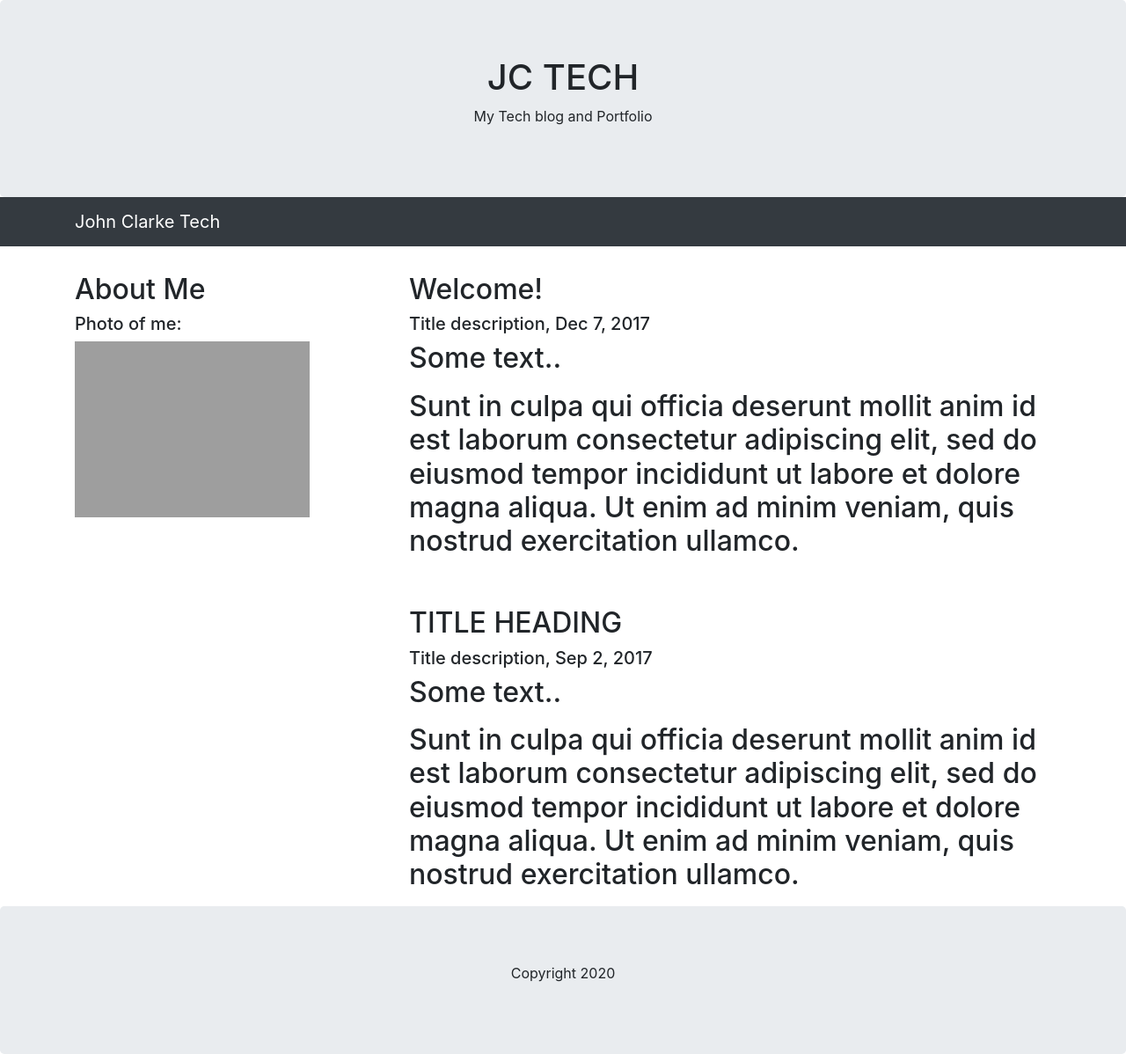
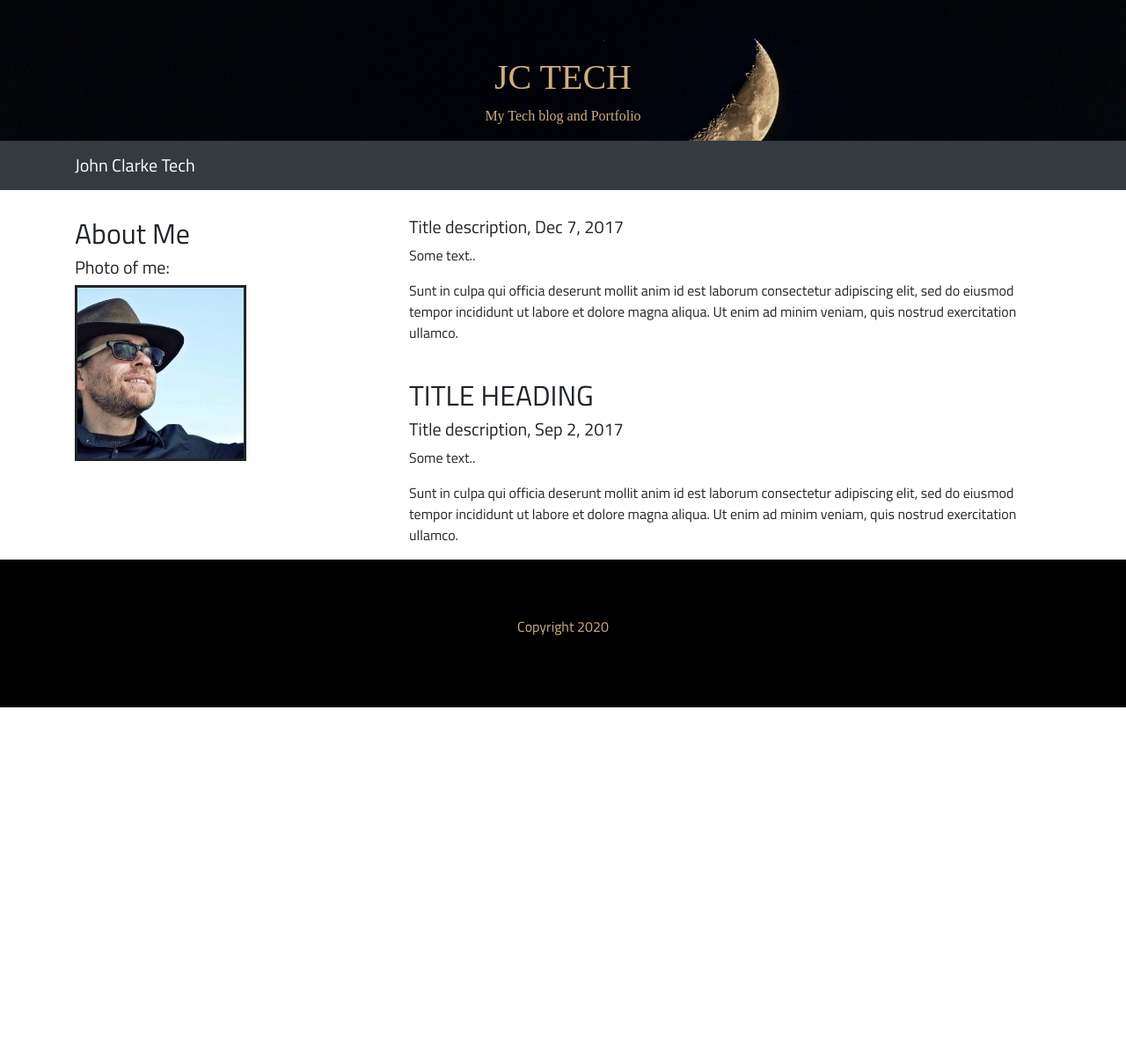
Before and after one commit to omnisonic/jctech_django, a Django app: page / in a window 1280 px wide. Shown: the whole page at 88% size. After the commit the page ends 804 px from the top, so only its background shows below. Run offline with Django 3.2, Linux system fonts and the light colour scheme; some libraries are stand-ins or nearby versions; grey boxes are pictures that could not be loaded.

Commit message:
worked on converting to django templating

```diff
--- /dev/null
+++ b/pages/static/css/style.css
@@ -0,0 +1,98 @@
+body, html {
+  height: 100%;
+  font-family: 'Titillium Web', sans-serif;
+}
+
+.hd-text {
+
+    font-family: 'Merriweather', serif;
+    color: #cdae82;
+}
+.bg {
+  /* The image used */
+  background-image: url("../img/half-moon-1920.jpg");
+
+  /* Full height */
+  height: 20%;
+
+  /* Center and scale the image nicely */
+  background-position: center;
+  background-repeat: no-repeat;
+  background-size: cover;
+}
+.colorful {
+}
+
+.jumbotron {
+  border-radius:0;
+}
+.white_txt {
+  color: #cdae82;
+}
+
+.sidebar-img {
+      height: 200px;
+      background: #aaa;
+     }
+
+.footer {
+  background-color: black;
+  color: #cdae82;
+}
+
+.custom2 {
+  line-height: 20px;
+}
+
+.custom3 {
+  border-color: #000;
+}
+
+.custom4 {
+  padding: 10em;
+}
+.custom5 {
+  text-decoration:blink
+}
+
+.gradient {
+background: rgb(0, 0, 0);
+background: -moz-linear-gradient(0deg, rgba(206, 206, 206, 0.902) 5%, rgba(205,174,130,0.9247899843531162) 50%);
+background: -webkit-linear-gradient(0deg, rgba(134, 131, 131, 0.902) 5%, rgba(205,174,130,0.9247899843531162) 50%);
+background: linear-gradient(0deg, rgba(95, 92, 92, 0.902) 5%, rgba(205,174,130,0.9247899843531162) 50%);
+filter: progid:DXImageTransform.Microsoft.gradient(startColorstr="#000000",endColorstr="#cdae82",GradientType=1); }
+
+.body-img {
+position: absolute;
+  clip: rect(0px,600px,200px,0px);
+}
+/* Contact from submit button*/
+.btn-info {
+	color: #fff;
+	/* background-color: #17a2b8; */
+	border-color: #fff;
+	background-color: black;
+}
+
+.btn-info:hover {
+	color: #000;
+	background-color: #fff;
+	border-color: #000;
+}
+
+img {
+	vertical-align: middle;
+	border-style: solid;
+}
+/*
+.navbar-nav {
+  float:none;
+  margin:0 auto;
+  display: block;
+  text-align: center;
+}
+
+.navbar-nav > li {
+  display: inline-block;
+  float:none;
+} */
--- a/pages/templates/base.html
+++ b/pages/templates/base.html
@@ -1,7 +1,8 @@
+{% load static %}
 <!DOCTYPE html>
 <html lang="en">
 <head>
-  <title>{{title|title}}</title>
+  <title>{% block title %}{% endblock %}</title>
   <meta charset="utf-8">
   <meta name="viewport" content="width=device-width, initial-scale=1">
   <link rel="stylesheet" href="https://maxcdn.bootstrapcdn.com/bootstrap/4.4.1/css/bootstrap.min.css">
@@ -9,7 +10,7 @@
   <script src="https://cdnjs.cloudflare.com/ajax/libs/popper.js/1.16.0/umd/popper.min.js"></script>
   <script src="https://maxcdn.bootstrapcdn.com/bootstrap/4.4.1/js/bootstrap.min.js"></script>
   <link href="https://fonts.googleapis.com/css?family=Titillium+Web&display=swap" rel="stylesheet">
-  <link rel="stylesheet" href="./css/style.css">
+  <link rel="stylesheet" href="{% static 'css/style.css' %}">
   <style>
   .fakeimg {
     height: 200px;
@@ -32,11 +33,11 @@
   </button>
   <div class="collapse navbar-collapse" id="collapsibleNavbar">
     <ul class="navbar-nav">
-    {% for page in pages %}
+    <!-- {% for page in pages %}
       <li class="nav-item">
         <a class="nav-link {{ 'active' }}"  href="{{ page.title }}"> { page.title|title }}</a>
       </li>
-    {% endfor %}
+    {% endfor %} -->
 
     </ul>
   </div>
@@ -49,7 +50,7 @@
    <div class="col-sm-4">
      <h2>About Me</h2>
      <h5>Photo of me:</h5>
-     <div><img class="fakeimg" src="./img/headshot.jpg" alt="Italian Trulli">
+     <div><img class="fakeimg" src="{% static 'img/headshot.jpg' %}" alt="photo">
 </div>
      <!-- <p>Some text about me in culpa qui officia deserunt mollit anim..</p>
      <h3>Some Links</h3>
@@ -72,7 +73,8 @@
    </div>
 
     <div class="col">
-       <h2>{{ content|safe }}</h2>
+      {% block content %}
+      {% endblock content %}
     </div>
   </div>
 </div>
--- /dev/null
+++ b/pages/templates/index.html
@@ -0,0 +1,19 @@
+{% extends "base.html" %}
+
+<!-- {% block nav-home %}<strong class="nav-active">Home</strong>{% endblock %} -->
+
+<div>
+  {% block title %}
+  <h2>Welcome!</h2>
+  {% endblock title %}
+  {% block content %}
+<h5>Title description, Dec 7, 2017</h5>
+  <p>Some text..</p>
+  <p>Sunt in culpa qui officia deserunt mollit anim id est laborum consectetur adipiscing elit, sed do eiusmod tempor incididunt ut labore et dolore magna aliqua. Ut enim ad minim veniam, quis nostrud exercitation ullamco.</p>
+  <br>
+  <h2>TITLE HEADING</h2>
+  <h5>Title description, Sep 2, 2017</h5>
+  <p>Some text..</p>
+  <p>Sunt in culpa qui officia deserunt mollit anim id est laborum consectetur adipiscing elit, sed do eiusmod tempor incididunt ut labore et dolore magna aliqua. Ut enim ad minim veniam, quis nostrud exercitation ullamco.</p>
+</div>
+{% endblock content %}
--- a/pages/urls.py
+++ b/pages/urls.py
@@ -1,7 +1,11 @@
 from django.urls import path
-from pages import views
+from . import views
 
 
 urlpatterns = [
-    path ('', views.homepage)
+    path ('', views.homepage),
+    path ('blog/', views.blog),
+    path ('bio/', views.bio),
+    path ('contact/', views.contact),
+    path ('project/', views.projects),
 ]
--- a/pages/views.py
+++ b/pages/views.py
@@ -5,8 +5,33 @@ from django.shortcuts import render
 
 
 def homepage(request):
-    content_html = open('pages/content/index.html').read()
+    context = {}
+    return render(request, 'index.html', context)
+
+def bio(request):
+    content_html = open('pages/content/bio.html').read()
     context = {
         'content': content_html
     }
     return render(request, 'base.html', context)
+
+def blog(request):
+    content_html = open('pages/content/blog.html').read()
+    context = {
+        'content': content_html
+    }
+    return render(request, 'base.html', context)
+
+def contact(request):
+    content_html = open('pages/content/contact.html').read()
+    context = {
+        'content': content_html
+    }
+    return render(request, 'base.html', context)
+
+def projects(request):
+    content_html = open('pages/content/projects.html').read()
+    context = {
+        'content': content_html
+    }
+    return render(request, 'base.html', context)
--- a/project/settings.py
+++ b/project/settings.py
@@ -25,7 +25,7 @@ SECRET_KEY = '&%nc69c*vm96h5)s@fbr)l*1i67wlk$e6$%i4edw%*-77^&reh'
 # SECURITY WARNING: don't run with debug turned on in production!
 DEBUG = True
 
-ALLOWED_HOSTS = ['serene-plains-19169.herokuapp.com']
+ALLOWED_HOSTS = ['*']
 
 
 # Application definition
```
Also changed, not shown: manage.py (+1 -6 lines), pages/content/projects.html (deleted, +0 -11 lines), pages/static/img/half-moon-1920.jpg (added), pages/static/img/headshot.jpg (added), pages/templates/bio.html (renamed from pages/content/bio.html), pages/templates/blog.html (renamed from pages/content/blog.html), pages/templates/contact.html (renamed from pages/content/contact.html), pages/templates/projects.html (renamed from pages/content/index.html), 2 other files.
